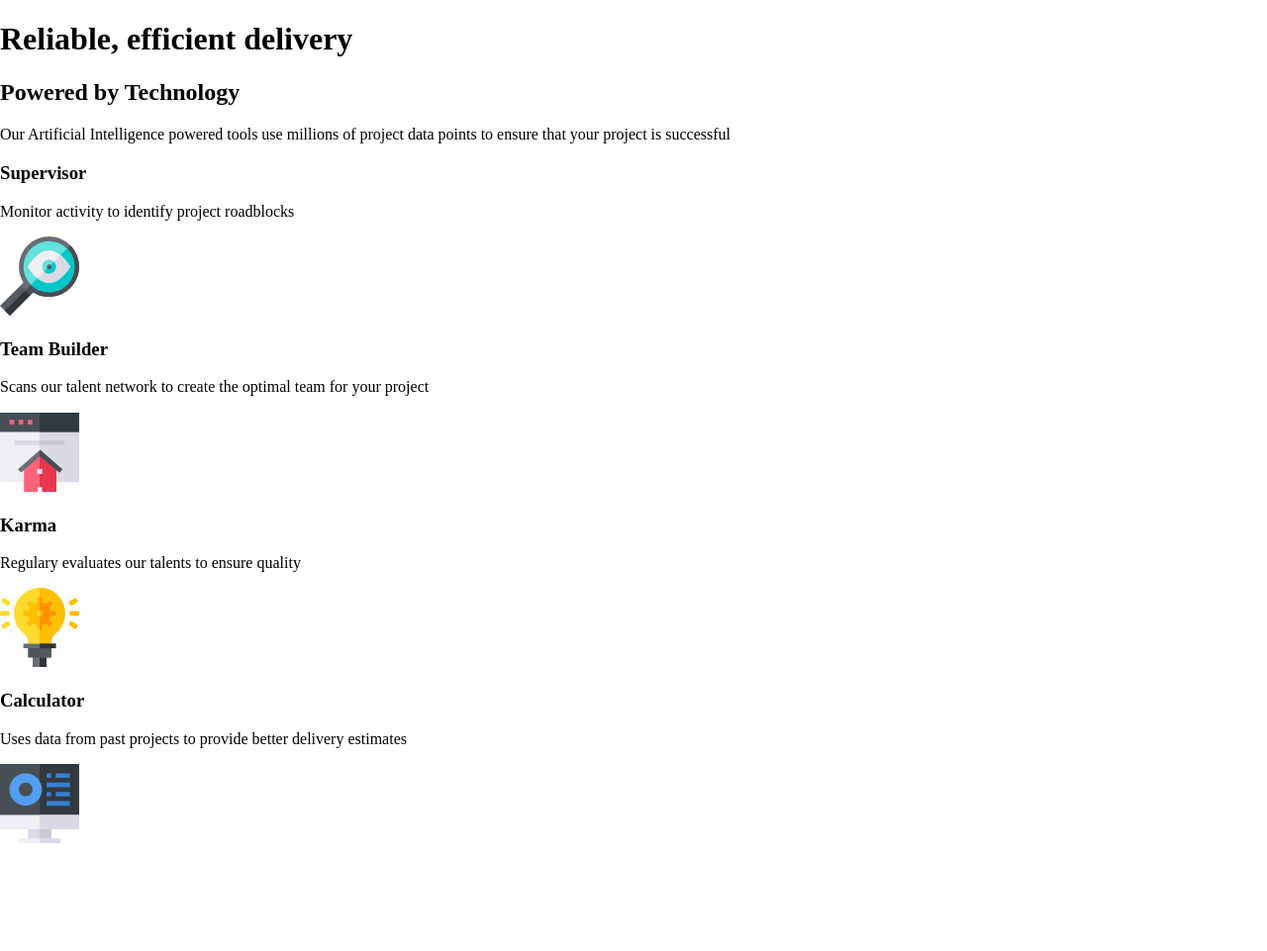
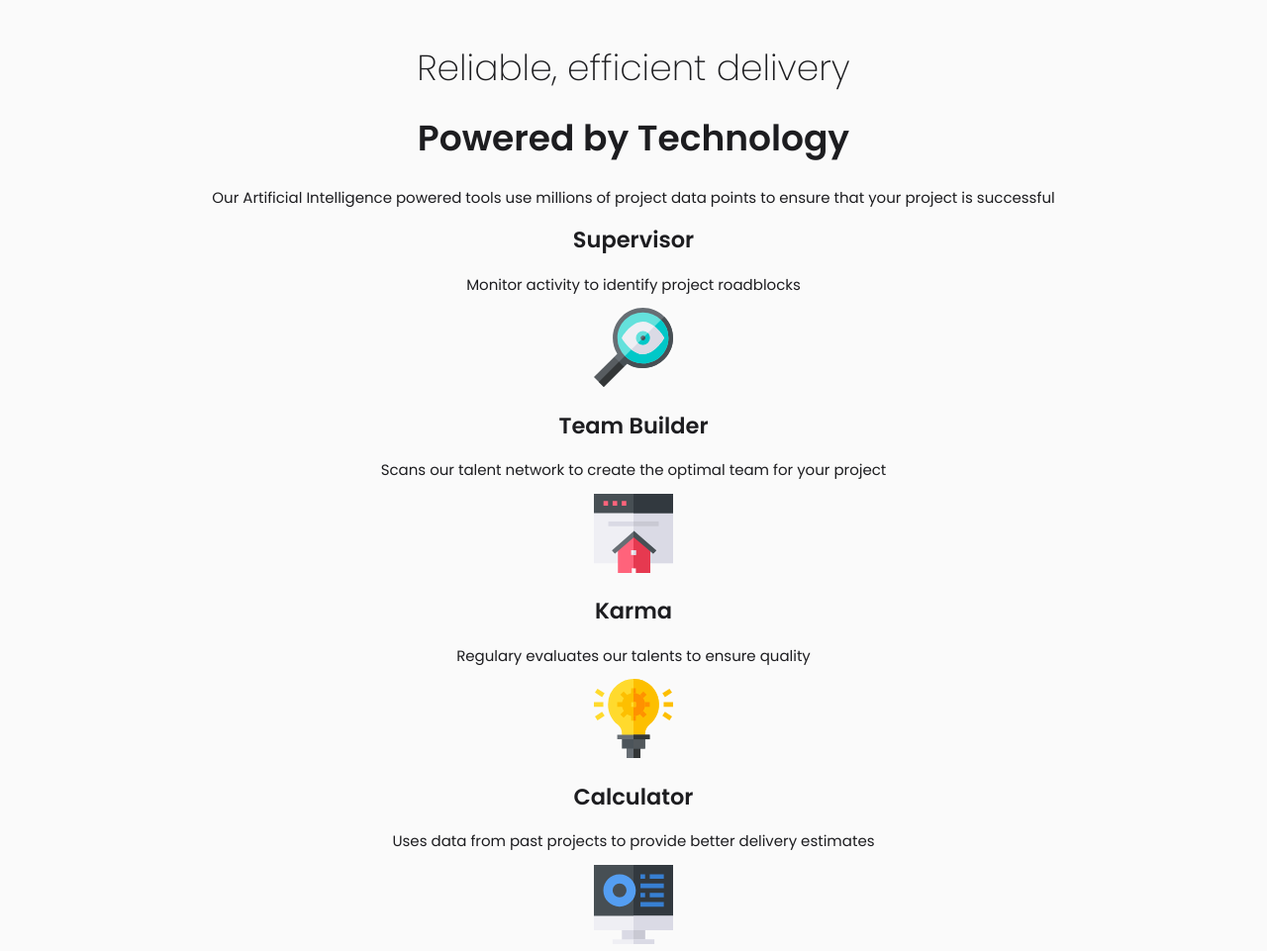
Before and after one commit to logic-fabric/four-cards-section, a website: page index.html in a window 1280 px wide. Shown: the whole page at 99% size. Before the commit the page ends 857 px from the top, so only its background shows below. Drawn offline with Linux system fonts and the light colour scheme.

Commit message:
style: setup styles indicated by style-guide.md

```diff
--- /dev/null
+++ b/css/scss/abstracts/_variables.scss
@@ -0,0 +1,36 @@
+// ======
+// COLORS
+// ======
+
+$red: hsl(0, 78%, 62%);
+$cyan: hsl(180, 62%, 55%);
+$orange: hsl(34, 97%, 64%);
+$blue: hsl(212, 86%, 64%);
+
+$neutral-100: hsl(0, 0%, 98%);
+$neutral-300: hsl(229, 6%, 66%);
+$neutral-700: hsl(234, 12%, 34%);
+$neutral-900: hsl(240, 5%, 12%);
+
+// ==========
+// TYPOGRAPHY
+// ==========
+
+$font-title: "Poppins", sans-serif;
+$font-text: "Poppins", sans-serif;
+
+// =======================
+// TEXT AND HEADINGS SIZES
+// =======================
+
+$txt-size: 15px;
+
+$h1-size: 2.4 * $txt-size;
+$h2-size: $h1-size;
+$h3-size: 1.5 * $txt-size;
+
+// ====================================
+// BREAKPOINTS AND CONTAINERS MAX-WIDTH
+// ====================================
+
+$large-container-width: 1440px;
--- /dev/null
+++ b/css/scss/base/_tags.scss
@@ -0,0 +1,56 @@
+/* =======================
+   RAW TAGS DEFAULT STYLES
+   ======================= */
+
+html {
+  box-sizing: border-box;
+
+  color: $neutral-900;
+  font-family: $font-text;
+  font-size: 1rem;
+  font-weight: 400;
+
+  background: $neutral-100;
+
+  scroll-behavior: smooth;
+}
+
+*,
+*::before,
+*::after {
+  box-sizing: inherit;
+}
+
+main {
+  display: flex;
+  justify-content: center;
+  align-items: center;
+
+  max-width: $large-container-width;
+  min-height: 100vh;
+  margin: auto;
+  padding: 1.5rem;
+}
+
+section {
+  text-align: center;
+}
+
+h1 {
+  font-size: $h1-size;
+  font-weight: 200;
+}
+
+h2 {
+  font-size: $h2-size;
+  font-weight: 600;
+}
+
+h3 {
+  font-size: $h3-size;
+  font-weight: 600;
+}
+
+p {
+  font-size: $txt-size;
+}
--- a/css/scss/main.scss
+++ b/css/scss/main.scss
@@ -2,14 +2,14 @@
 
 // 1. Configuration and helpers:
 // - the 'abstracts/' folder should not output a single line of CSS if compiled on its own
-// @import "abstracts/variables";
+@import "abstracts/variables";
 // @import "abstracts/mixins";
 
 // 2. Vendors:
 @import "vendors/normalize";
 
 // 3. Base stuff:
-// @import "base/tags";
+@import "base/tags";
 // @import "base/colors";
 // @import "base/responsive";
 // @import "base/sizings";
--- a/index.html
+++ b/index.html
@@ -17,7 +17,7 @@
     <link rel="preconnect" href="https://fonts.googleapis.com" />
     <link rel="preconnect" href="https://fonts.gstatic.com" crossorigin />
     <link
-      href="https://fonts.googleapis.com/css2?family=Outfit:wght@400;700&display=swap"
+      href="https://fonts.googleapis.com/css2?family=Outfit:wght@400;700&family=Poppins:wght@200;400;600&display=swap"
       rel="stylesheet"
     />
 
@@ -26,6 +26,7 @@
   </head>
 
   <body>
+    <main>
       <section>
         <h1>Reliable, efficient delivery</h1>
 
@@ -49,7 +50,8 @@
             <h3>Team Builder</h3>
 
             <p>
-            Scans our talent network to create the optimal team for your project
+              Scans our talent network to create the optimal team for your
+              project
             </p>
 
             <img src="./img/icon-team-builder.svg" width="80" height="80" />
@@ -74,5 +76,6 @@
           </article>
         </div>
       </section>
+    </main>
   </body>
 </html>
```
Also changed, not shown: css/main.css, css/prefixed/main.css. Lines whose indentation alone changed are shown as unchanged.
